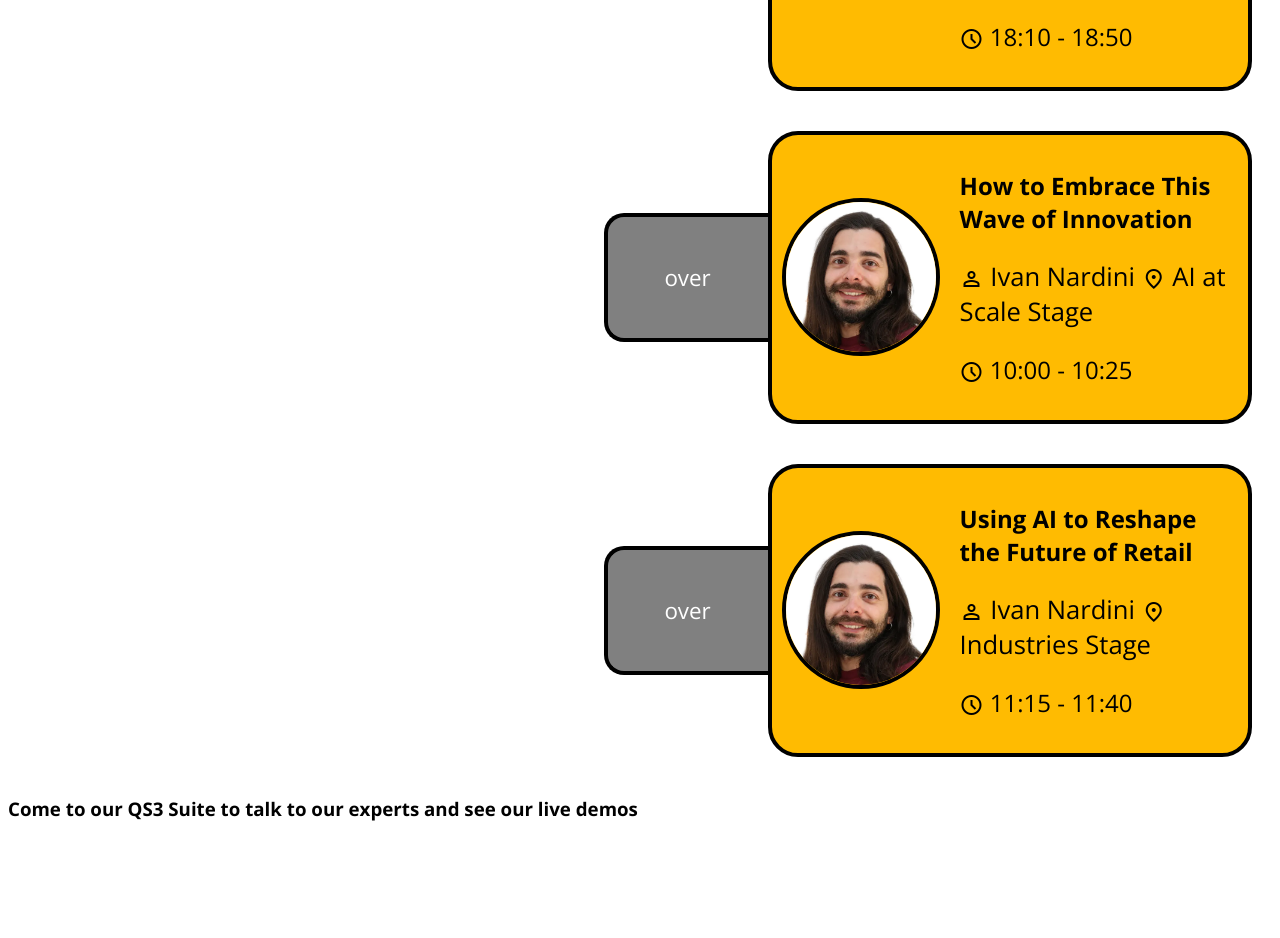
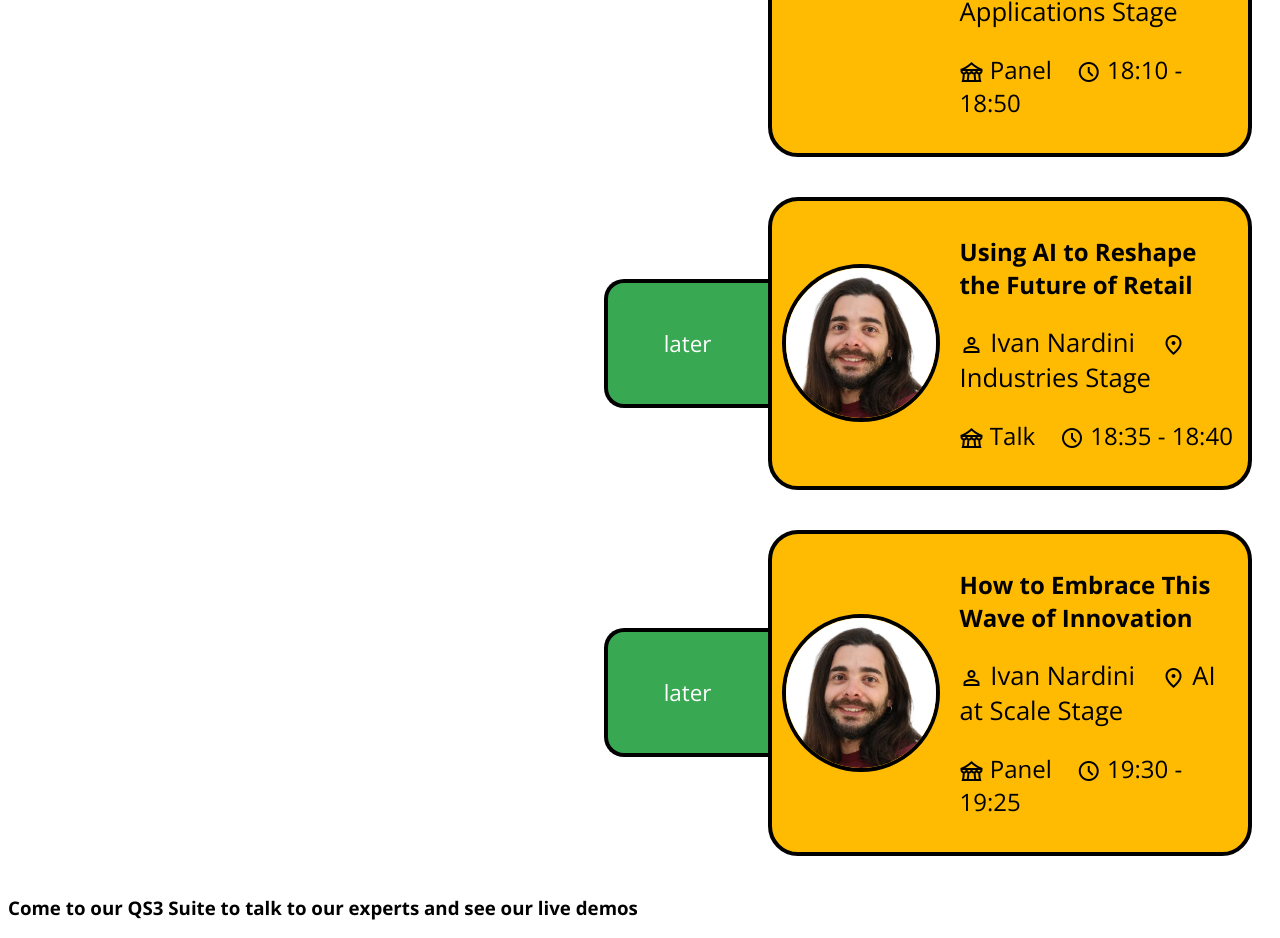
Before and after one commit to ZackAkil/conference-schedule-board, a plain HTML site: page layout.html in a window 1280 px wide. Shown: the part 981-1919 px from the top of the page. Before the commit the page ends 1820 px from the top, so only its background shows below. Drawn offline with nearby package versions, Linux system fonts and the light colour scheme.

Commit message:
update layout

```diff
--- a/layout.html
+++ b/layout.html
@@ -168,16 +168,21 @@
             background-color: #428fff;
         }
 
-        .over {
+        .finished {
             background-color: gray;
         }
 
         .later {
-            opacity: 0;
+            background-color: #38a852;
         }
 
         .material-symbols-outlined {
             vertical-align: middle;
+        }
+
+        .event_container.finished {
+            background-color: rgba(0, 0, 0, 0);
+            opacity: 0.25;
         }
     </style>
 </head>
@@ -210,7 +215,8 @@
                 <h1>Sessions to see... </h1>
 
 
-                <div class="event_container" v-for="event in events">
+                <div class="event_container" v-for="event in sorted_events"
+                    :class="{finished:event.status=='finished'}">
 
                     <div class="status">
 
@@ -231,12 +237,18 @@
                             <p class="event_name"> {{event.event_name}} </p>
                             <p class="name"><span class="material-symbols-outlined">
                                     person
-                                </span> {{event.profile.name}} <span class="material-symbols-outlined">
+                                </span> {{event.profile.name}} &nbsp&nbsp
+                                <span class="material-symbols-outlined">
                                     location_on
-                                </span> {{event.location}}</p>
+                                </span> {{event.location}}
+                            </p>
                             <p class="time"><span class="material-symbols-outlined">
+                                    festival
+                                </span> {{event.type}} &nbsp&nbsp
+                                <span class="material-symbols-outlined">
                                     schedule
-                                </span> {{event.start_time}} - {{event.end_time}}</p>
+                                </span> {{event.start_time}} - {{event.end_time}}
+                            </p>
                         </div>
                     </div>
                 </div>
@@ -272,11 +284,11 @@
                         // },
                         {
                             'profile': profiles['zack'], 'event_name': 'How to Have Winning AI Ideas: Demos and frameworks from an ML engineer who’s won in every hackathon they\'ve entered',
-                            'start_time': '16:50', 'end_time': '18:15', 'status': 'now', 'location': 'Headliners Stage'
+                            'start_time': '16:50', 'end_time': '18:15', 'status': 'now', 'location': 'Headliners Stage', 'type': 'Keynote'
                         },
                         {
                             'profile': profiles['polong'], 'event_name': 'Types of Data Configured for Businesses: Can Implementing Them Change Your Growth Opportunity?',
-                            'start_time': '18:10', 'end_time': '18:50', 'status': 'soon', 'location': 'Next Generation Applications Stage'
+                            'start_time': '18:10', 'end_time': '18:50', 'status': 'soon', 'location': 'Next Generation Applications Stage', 'type': 'Panel'
                         },
                         // {
                         //     'profile': profiles['polong'], 'event_name': 'Types of Data Configured for Businesses: Can Implementing Them Change Your Growth Opportunity?',
@@ -284,16 +296,38 @@
                         // },
                         {
                             'profile': profiles['ivan'], 'event_name': 'How to Embrace This Wave of Innovation',
-                            'start_time': '10:00', 'end_time': '10:25', 'status': 'later', 'location': 'AI at Scale Stage'
+                            'start_time': '19:30', 'end_time': '19:25', 'status': 'later', 'location': 'AI at Scale Stage', 'type': 'Panel'
                         },
                         {
                             'profile': profiles['ivan'], 'event_name': 'Using AI to Reshape the Future of Retail',
-                            'start_time': '11:15', 'end_time': '11:40', 'status': 'later', 'location': 'Industries Stage'
+                            'start_time': '18:35', 'end_time': '18:40', 'status': 'later', 'location': 'Industries Stage', 'type': 'Talk'
                         }
                     ]
                 }
+            },
+            computed: {
+                sorted_events() {
+                    console.log(this.events)
+                    return [...this.events].sort(compareStartTime);
+                }
             }
         }).mount('#app')
+
+
+        // Custom comparator function
+        function compareStartTime(a, b) {
+            const timeA = new Date();
+            const [hoursA, minutesA] = a.start_time.split(':');
+            timeA.setHours(hoursA);
+            timeA.setMinutes(minutesA);
+
+            const timeB = new Date();
+            const [hoursB, minutesB] = b.start_time.split(':');
+            timeB.setHours(hoursB);
+            timeB.setMinutes(minutesB);
+
+            return timeA - timeB;
+        }
 
 
         function calculateMinutesToTime(localTime) {
@@ -320,13 +354,13 @@
                 const end_mins_diff = calculateMinutesToTime(event.end_time)
 
                 if (end_mins_diff <= 0) {
-                    event.status = 'over'
+                    event.status = 'finished'
                 } else if (start_mins_diff <= 5) {
                     event.status = 'now'
-                } else if (start_mins_diff <= 45) {
+                } else if (start_mins_diff < 60) {
                     event.status = 'soon'
                 } else {
-                    event.status = 'future'
+                    event.status = 'later'
                 }
 
 
```
